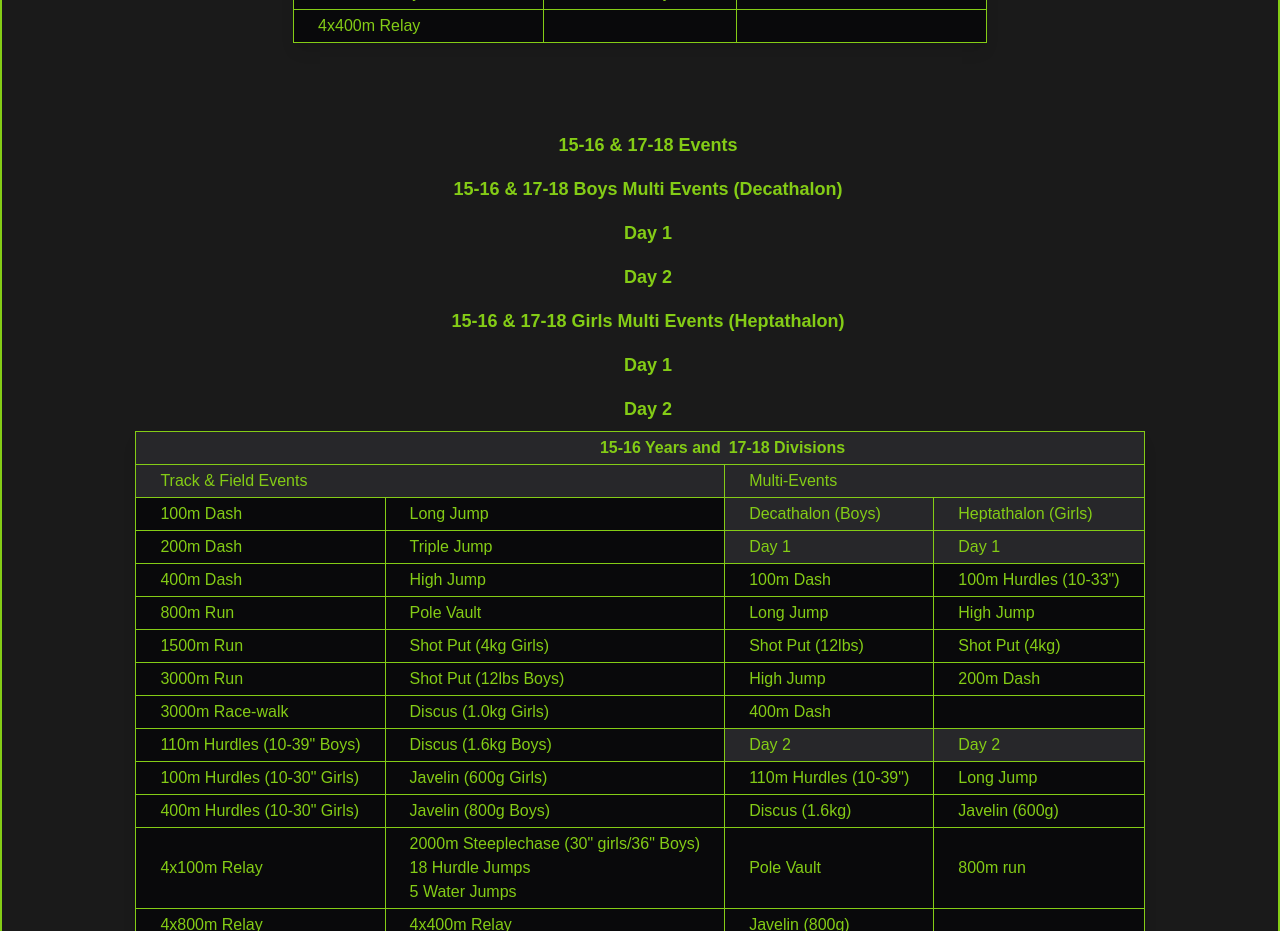
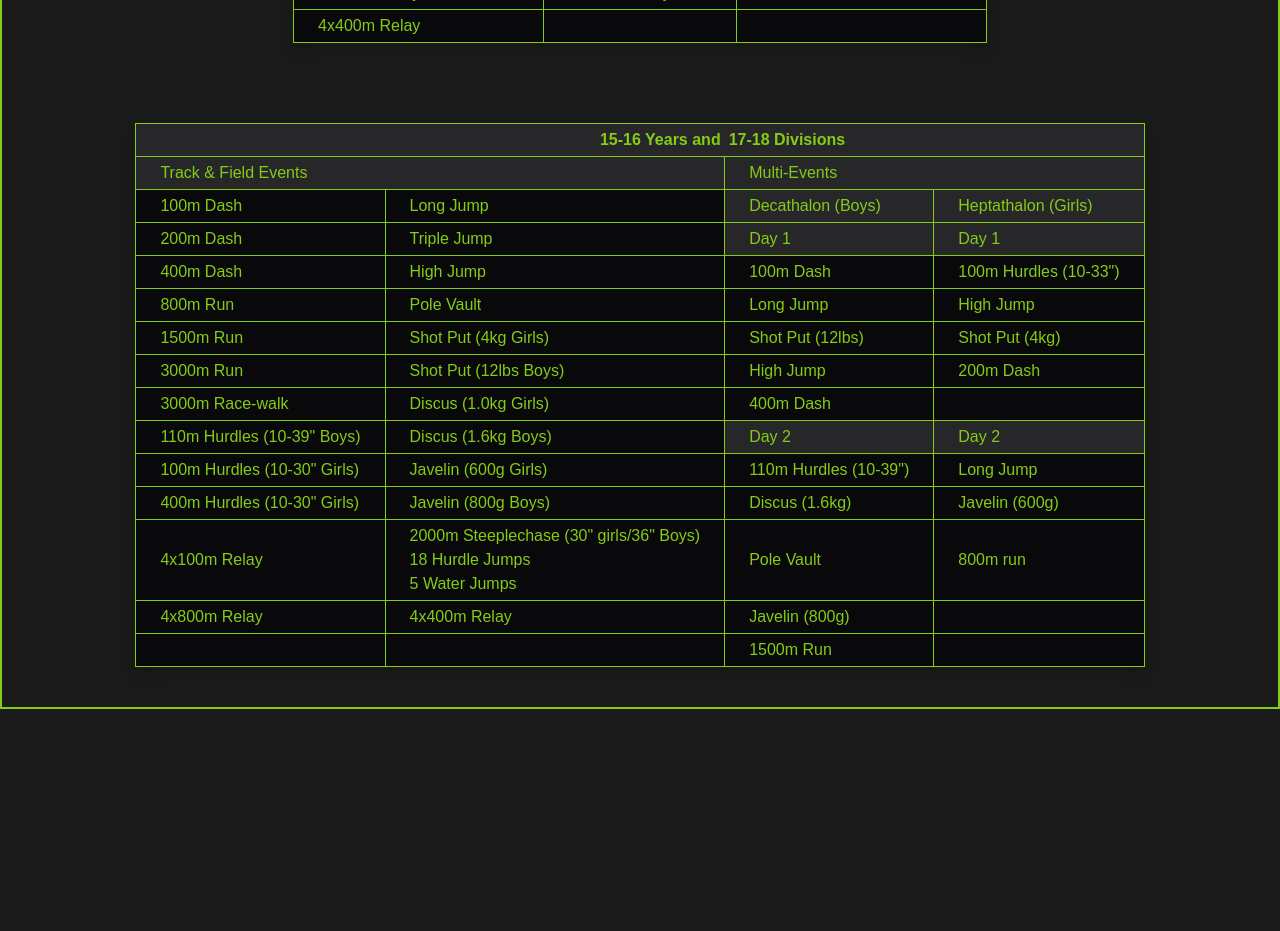
Before and after one commit to rylandavis9/AAU-website, a Next.js app in the folder website/: page /rules in a window 1280 px wide. Shown: the part 2480-3411 px from the top of the page. After the commit the page ends 3189 px from the top, so only its background shows below. Built offline with nearby package versions, Linux system fonts and the light colour scheme.

Commit message:
Update page.tsx

```diff
--- a/website/app/rules/page.tsx
+++ b/website/app/rules/page.tsx
@@ -336,25 +336,25 @@ export default function Home() {
             <a id="1516"></a>
             <div className="flex flex-col m-10 align-center justify-center">
               <a id="1516"></a>
-              <h1 className="m-2 flex w-full place-content-center text-lg font-bold">15-16 & 17-18 Events<br></br></h1>
+              <h1 className="m-2 hidden max-md:flex w-full place-content-center text-lg font-bold">15-16 & 17-18 Events<br></br></h1>
               <p className="hidden max-md:flex flex-col m-2 place-content-right text-md w-full">
                 100m Dash, 200m Dash, 400m Dash, 800m Dash, 1500m Run, 3000m Run, 3000m Race Walk, 4x100m Relay, 4x400m Relay, 4x800m Relay, 2000m Steeplechase (30” Girls/36” Boys) 18 Hurdle Jumps 5 Water Jumps, 110m Hurdles (10-39" Boys), 100m Hurdles (10-30" Girls), 400m Hurdles (10-30" Girls), Long Jump, High Jump, Triple Jump, Pole Vault, Shot Put (12lbs Boys), Shot Put (4kg Girls), Javelin (600g Girls), Javelin (800g Boys), Discus (1.0kg Girls), Discus (1.6kg Boys)
               </p>
-              <h1 className="m-2 flex w-full place-content-center text-lg font-bold">15-16 & 17-18 Boys Multi Events (Decathalon)<br></br></h1>
-              <h1 className="m-2 flex w-full place-content-center text-lg font-bold">Day 1<br></br></h1>
+              <h1 className="m-2 hidden max-md:flex w-full place-content-center text-lg font-bold">15-16 & 17-18 Boys Multi Events (Decathalon)<br></br></h1>
+              <h1 className="m-2 hidden max-md:flex w-full place-content-center text-lg font-bold">Day 1<br></br></h1>
               <p className="hidden max-md:flex flex-col m-2 place-content-right text-md w-full">
               100m Dash, Long Jump, Shot Put (12lbs), High Jump, 400m Dash
               </p>
-              <h1 className="m-2 flex w-full place-content-center text-lg font-bold">Day 2<br></br></h1>
+              <h1 className="m-2 hidden max-md:flex w-full place-content-center text-lg font-bold">Day 2<br></br></h1>
               <p className="hidden max-md:flex flex-col m-2 place-content-right text-md w-full">
               110m Hurdles (10-39"), Discus (1.6kg), Pole Vault, Javelin (800g), 1500m Run
               </p>
-              <h1 className="m-2 flex w-full place-content-center text-lg font-bold">15-16 & 17-18 Girls Multi Events (Heptathalon)<br></br></h1>
-              <h1 className="m-2 flex w-full place-content-center text-lg font-bold">Day 1<br></br></h1>
+              <h1 className="m-2 hidden max-md:flex w-full place-content-center text-lg font-bold">15-16 & 17-18 Girls Multi Events (Heptathalon)<br></br></h1>
+              <h1 className="m-2 hidden max-md:flex w-full place-content-center text-lg font-bold">Day 1<br></br></h1>
               <p className="hidden max-md:flex flex-col m-2 place-content-right text-md w-full">
               100m Hurdles (10-33"), High Jump, Shot Put (4kg), 200m Dash
               </p>
-              <h1 className="m-2 flex w-full place-content-center text-lg font-bold">Day 2<br></br></h1>
+              <h1 className="m-2 hidden max-md:flex w-full place-content-center text-lg font-bold">Day 2<br></br></h1>
               <p className="hidden max-md:flex flex-col m-2 place-content-right text-md w-full">
               Long Jump, Javelin (600g), 800m Run
               </p>
```
